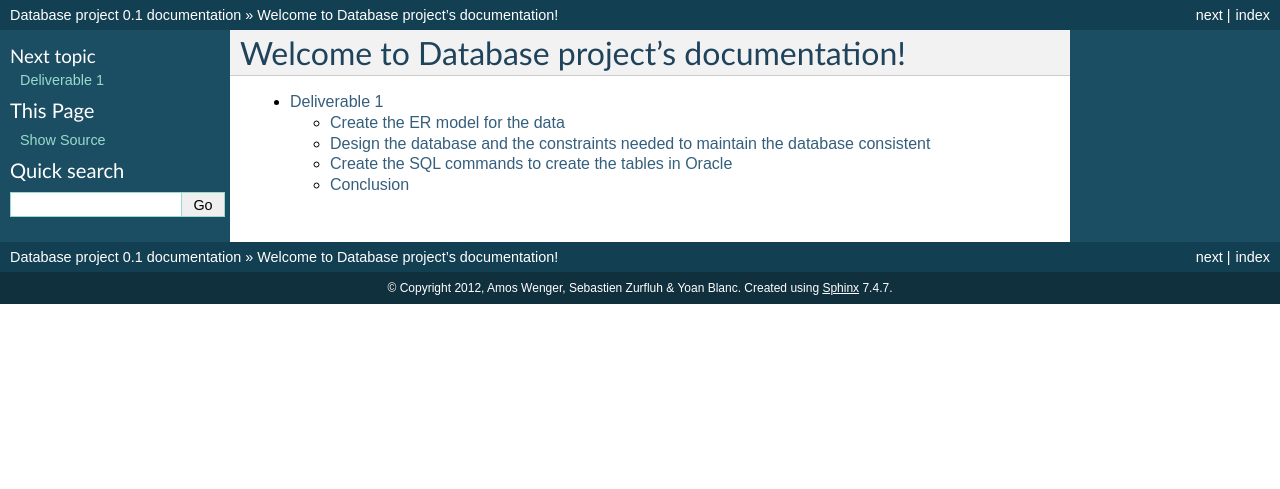
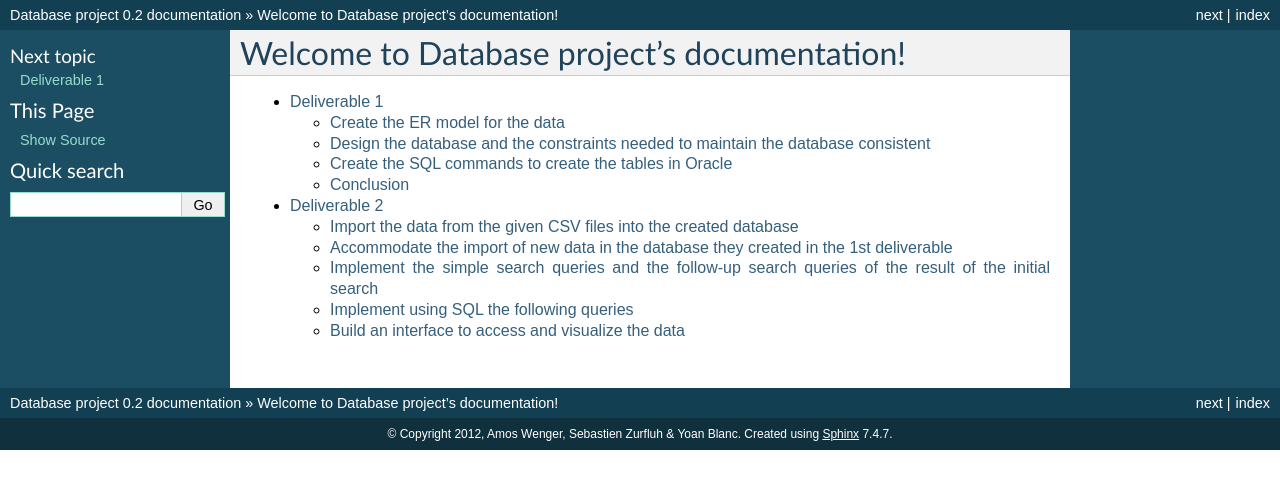
Before and after one commit to fasterthanlime/cs322, a Sphinx documentation site: the page built from documents/report/source/index.rst, in a window 1280 px wide. Shown: the top 489 px of the page. Built offline with Sphinx 7.4.7, drawn with Linux system fonts in a browser that asks for light colours; formulas are drawn with MathJax 3.

Commit message:
Initial content for deliverable2 in the report.
Mostly linking to SQL files created for (#7)

```diff
--- a/documents/report/source/conf.py
+++ b/documents/report/source/conf.py
@@ -48,9 +48,9 @@ copyright = u'2012, Amos Wenger, Sebastien Zurfluh & Yoan Blanc'
 # built documents.
 #
 # The short X.Y version.
-version = '0.1'
+version = '0.2'
 # The full version, including alpha/beta/rc tags.
-release = '0.1'
+release = '0.2'
 
 # The language for content autogenerated by Sphinx. Refer to documentation
 # for a list of supported languages.
--- /dev/null
+++ b/documents/report/source/deliverable2.rst
@@ -0,0 +1,82 @@
+-------------
+Deliverable 2
+-------------
+
+    *The students should accommodate the situation where new data is inserted in any table. Moreover, a simple query which can search for a keyword in any table should be implemented. The user should be able to see more details of the result of the query (e.g., if someone searches for Michael Jordan's regular season statistics and the result has multiple seasons, he/she should be able to see statistics for individual seasons - for example, through a hyperlink).*
+
+Import the data from the given CSV files into the created database
+==================================================================
+
+*Nothing to see here, move along*
+
+Accommodate the import of new data in the database they created in the 1st deliverable
+======================================================================================
+
+*TODO*
+
+Implement the simple search queries and the follow-up search queries of the result of the initial search
+========================================================================================================
+
+*TODO*
+
+Implement using SQL the following queries
+=========================================
+
+Query A
+-------
+
+Print the last and first name of players/coaches who participated in NBA both as a player and as a coach.
+
+.. literalinclude:: ../../../queries/basic_a.sql
+   :language: sql
+   :lines: 4-
+
+Query B
+-------
+
+Print the last and first name of those who participated in NBA as both a player and a coach in the same season.
+
+.. literalinclude:: ../../../queries/basic_b.sql
+   :language: sql
+   :lines: 4-
+
+Query C
+-------
+
+Print the name of the school with the highest number of players sent to the NBA.
+
+.. literalinclude:: ../../../queries/basic_c.sql
+   :language: sql
+   :lines: 4-
+
+Query D
+-------
+
+Print the names of coaches who participated in both leagues (NBA and ABA).
+
+.. literalinclude:: ../../../queries/basic_d.sql
+   :language: sql
+   :lines: 3-
+
+Query E
+-------
+
+Compute the highest scoring and lowest scoring player for each season.
+
+.. literalinclude:: ../../../queries/basic_e.sql
+   :language: sql
+   :lines: 3-
+
+Query F
+-------
+
+Print the names of oldest and youngest player that have participated in the playoffs for each season.
+
+.. literalinclude:: ../../../queries/basic_f.sql
+   :language: sql
+   :lines: 4
+
+Build an interface to access and visualize the data
+===================================================
+
+*TODO: put some awesome screenshots here*
--- a/documents/report/source/index.rst
+++ b/documents/report/source/index.rst
@@ -10,6 +10,7 @@ Welcome to Database project's documentation!
    :maxdepth: 2
 
    deliverable1
+   deliverable2
 
 .. Indices and tables
    ==================
```
